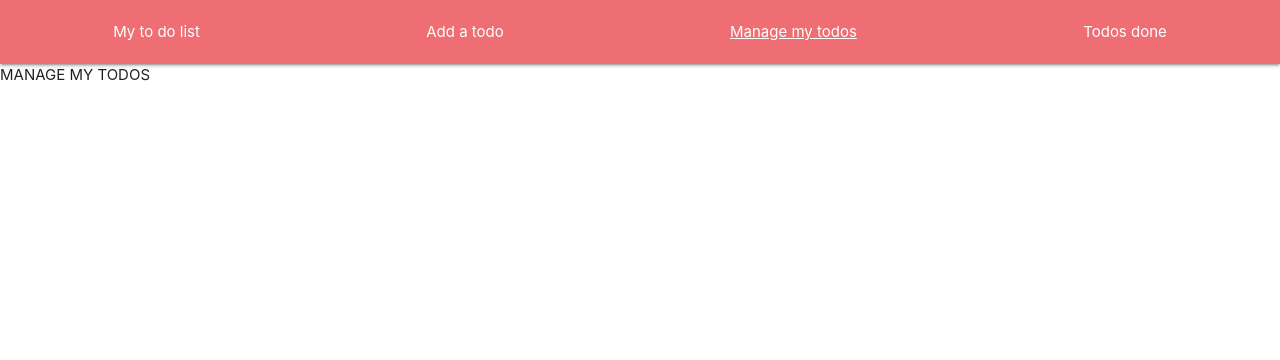
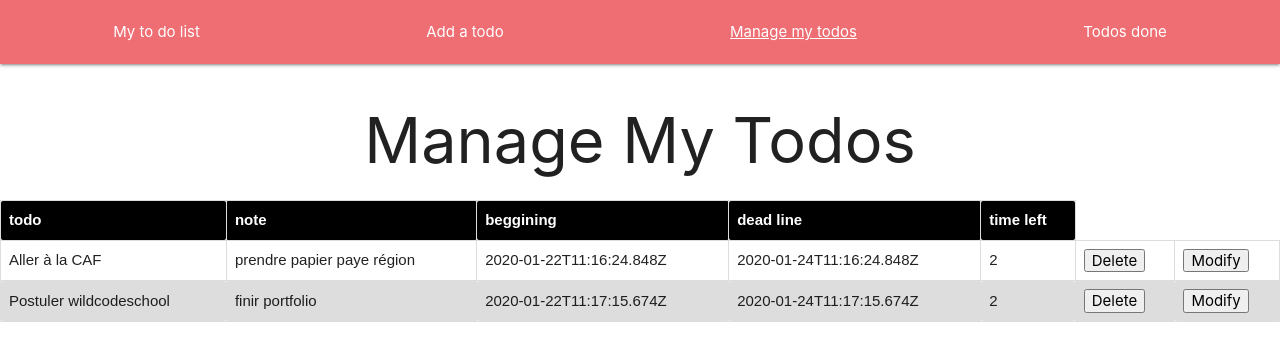
Before and after one commit to bapHyv/TodoList, a React (Create React App) app: page /managemytodos in a window 1280 px wide. Shown: the top 360 px of the page. Built offline with nearby package versions, Linux system fonts and the light colour scheme; data requests are answered from the project's data file.

Commit message:
implemented the delete functionality so the user can delete the todos

```diff
--- a/db.json
+++ b/db.json
@@ -1,21 +1,5 @@
 {
   "tasks": [
-    {
-      "task": "Nettoyer intérieur et exterieure voiture",
-      "note": "penser à bien faire les jantes",
-      "beggining": "2020-01-22T11:13:05.977Z",
-      "deadline": "2020-01-30T11:13:05.977Z",
-      "timeleft": 8,
-      "id": 1
-    },
-    {
-      "task": "Aller changer maillot de bain",
-      "note": "demander à essayer le prochain",
-      "beggining": "2020-01-22T11:14:03.830Z",
-      "deadline": "2020-01-24T11:14:03.830Z",
-      "timeleft": 2,
-      "id": 2
-    },
     {
       "task": "Aller à la CAF",
       "note": "prendre papier paye région",
--- a/src/components/ManageMyTodos.js
+++ b/src/components/ManageMyTodos.js
@@ -1,11 +1,56 @@
-import React, { Component } from 'react'
+import React, { Component } from 'react';
+import axios from 'axios';
+import TodosItem from './TodosItem';
 
 export default class ManageMyTodos extends Component {
-    render() {
-        return (
-            <div>
-                MANAGE MY TODOS
-            </div>
-        )
-    }
+	constructor() {
+		super();
+		this.state = {
+			data: []
+		};
+	}
+
+	handleClickDelete = id => {
+		axios.delete(`/tasks/${id}`);
+		console.log(id);
+		axios.get('/tasks').then(data => {
+			this.setState({ data: data.data });
+		});
+	};
+
+	componentDidMount() {
+		axios.get('/tasks').then(data => {
+			this.setState({ data: data.data });
+		});
+	}
+
+	render() {
+		return (
+			<div>
+				<h1>Manage My Todos</h1>
+				<table>
+					<thead>
+						<tr>
+							<th>todo</th>
+							<th>note</th>
+							<th>beggining</th>
+							<th>dead line</th>
+							<th>time left</th>
+						</tr>
+					</thead>
+					<tbody>
+						{this.state.data.map(task => {
+							return (
+								<TodosItem
+									key={task.id}
+									todo={task}
+									handleClickDelete={this.handleClickDelete}
+								/>
+							);
+						})}
+					</tbody>
+				</table>
+			</div>
+		);
+	}
 }
--- /dev/null
+++ b/src/components/TodosItem.js
@@ -0,0 +1,29 @@
+import React from 'react';
+
+const TodosItem = ({ todo, handleClickDelete }) => {
+	const {
+		id,
+		task,
+		note,
+		beggining,
+		deadline,
+		timeleft
+	} = todo;
+	return (
+		<tr>
+			<td>{task}</td>
+			<td>{note}</td>
+			<td>{beggining}</td>
+			<td>{deadline}</td>
+			<td>{timeleft}</td>
+			<td>
+				<button onClick={() => handleClickDelete(id)}>Delete</button>
+			</td>
+			<td>
+				<button>Modify</button>
+			</td>
+		</tr>
+	);
+};
+
+export default TodosItem;
```
